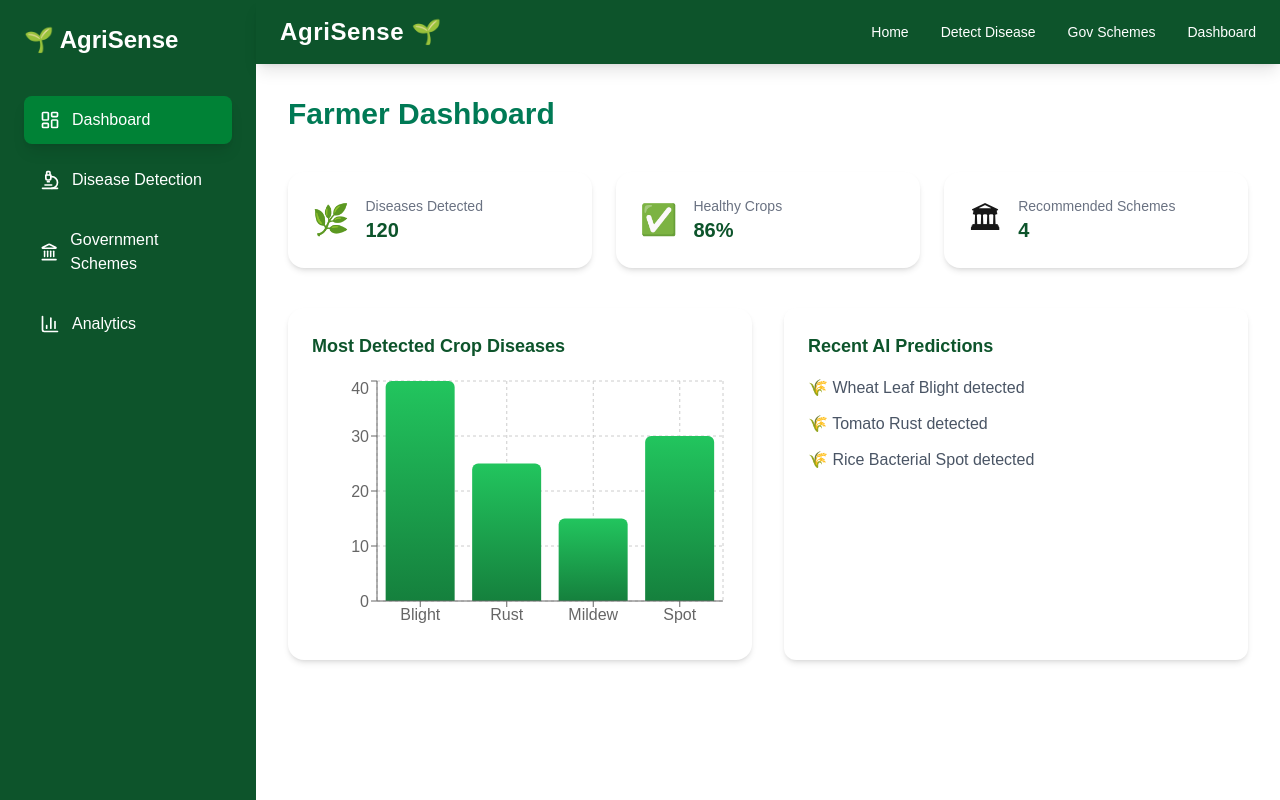
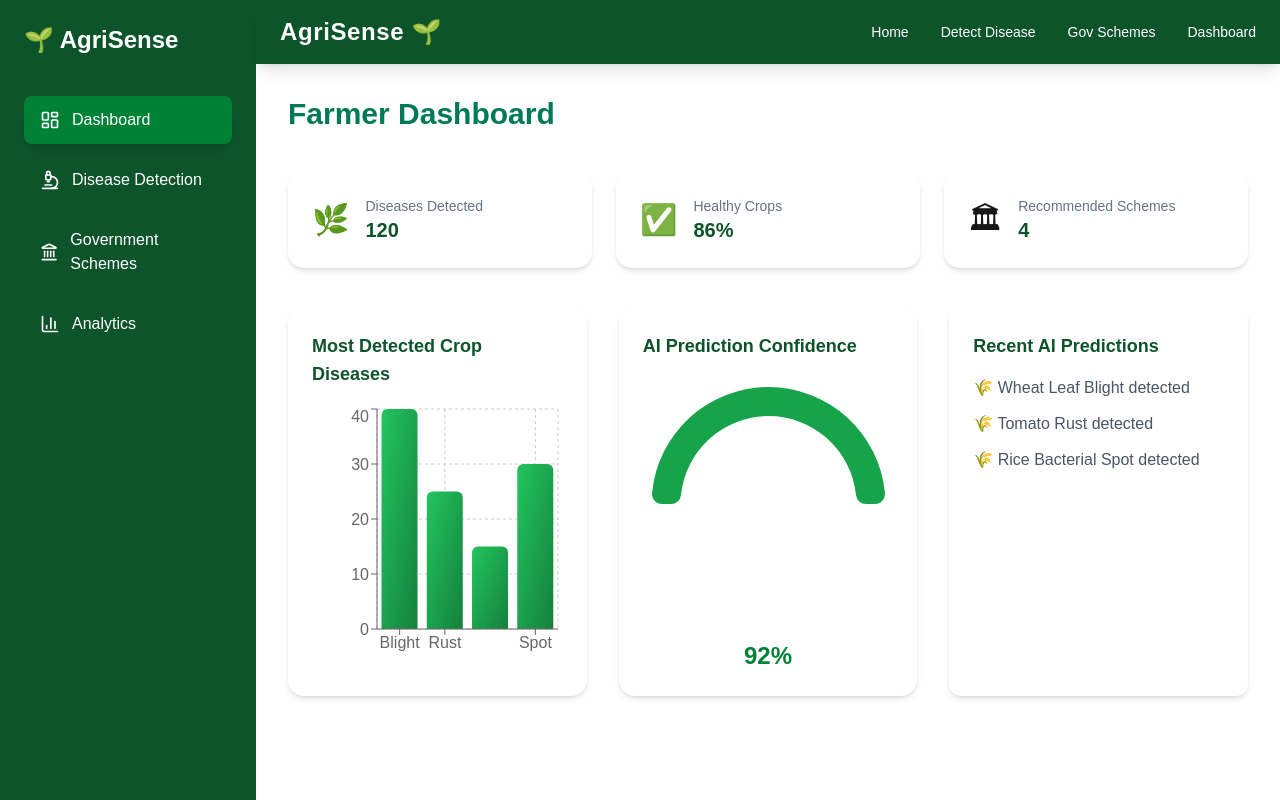
Before and after one commit to Aditya-AD17/agrisense-frontend, a Next.js app: page /dashboard in a window 1280 px wide. Built offline with nearby package versions, Linux system fonts and the light colour scheme.

Commit message:
dashboard changes

```diff
--- a/app/dashboard/page.tsx
+++ b/app/dashboard/page.tsx
@@ -1,5 +1,6 @@
 import DashboardWidget from "@/components/ui/DashboardWidget"
 import DiseaseChart from "@/components/charts/DiseaseChart"
+import ConfidenceGauge from "@/components/charts/ConfidenceGauge"
 
 export default function DashboardPage() {
   return (
@@ -34,9 +35,11 @@ export default function DashboardPage() {
 
       {/* ANALYTICS */}
 
-      <div className="grid lg:grid-cols-2 gap-8">
+      <div className="grid lg:grid-cols-3 gap-8">
 
         <DiseaseChart />
+
+        <ConfidenceGauge />
 
         <div className="className=
 bg-white
--- /dev/null
+++ b/components/charts/ConfidenceGauge.tsx
@@ -0,0 +1,68 @@
+"use client"
+
+import {
+  RadialBarChart,
+  RadialBar,
+  ResponsiveContainer
+} from "recharts"
+
+const data = [
+  {
+    name: "Confidence",
+    value: 92,
+    fill: "#16a34a"
+  }
+]
+
+export default function ConfidenceGauge() {
+  return (
+    <div
+      className="
+      bg-white
+      p-6
+      rounded-2xl
+      shadow-md
+      hover:-translate-y-1
+      hover:shadow-xl
+      transition
+      duration-300
+      "
+    >
+
+      <h3 className="text-green-900 font-semibold text-lg mb-4">
+        AI Prediction Confidence
+      </h3>
+
+      <div className="h-64">
+
+        <ResponsiveContainer width="100%" height="100%">
+
+          <RadialBarChart
+            innerRadius="70%"
+            outerRadius="100%"
+            data={data}
+            startAngle={180}
+            endAngle={0}
+          >
+
+            <RadialBar
+              minAngle={15}
+              dataKey="value"
+              cornerRadius={10}
+              fill="#16a34a"
+              animationDuration={1200}
+            />
+
+          </RadialBarChart>
+
+        </ResponsiveContainer>
+
+      </div>
+
+      <p className="text-center text-2xl font-bold text-green-700 mt-2">
+        92%
+      </p>
+
+    </div>
+  )
+}
--- a/components/charts/DiseaseChart.tsx
+++ b/components/charts/DiseaseChart.tsx
@@ -55,14 +55,14 @@ export default function DiseaseChart() {
 
           <Bar
             dataKey="cases"
-            fill="url(#colorGradient)"
+            fill="url(#gaugeGradient)"
             radius={[6, 6, 0, 0]}
             animationDuration={1200}
           />
           <defs>
-  <linearGradient id="colorGradient" x1="0" y1="0" x2="0" y2="1">
-    <stop offset="0%" stopColor="#22c55e" stopOpacity={1}/>
-    <stop offset="100%" stopColor="#15803d" stopOpacity={1}/>
+  <linearGradient id="gaugeGradient" x1="0" y1="0" x2="1" y2="1">
+    <stop offset="0%" stopColor="#22c55e" />
+    <stop offset="100%" stopColor="#15803d" />
   </linearGradient>
 </defs>
         </BarChart>
```
